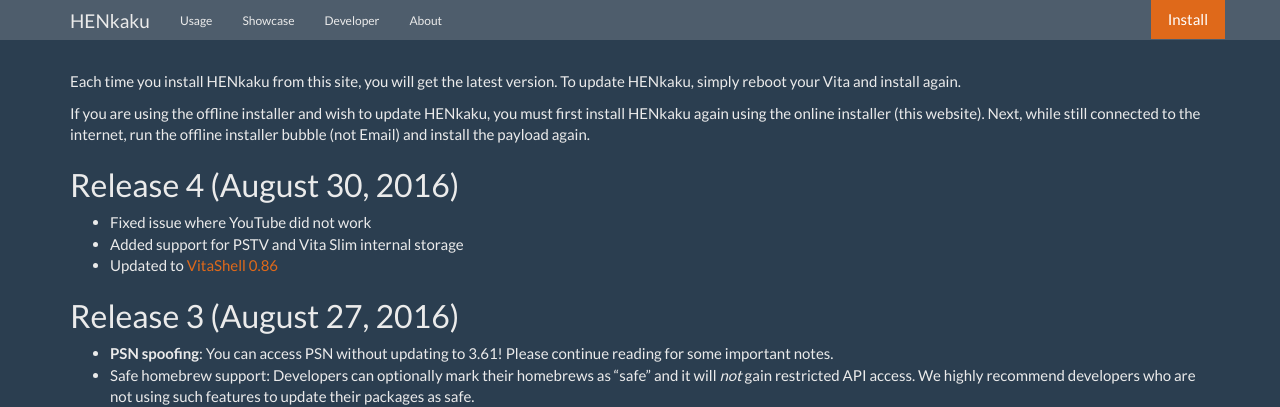
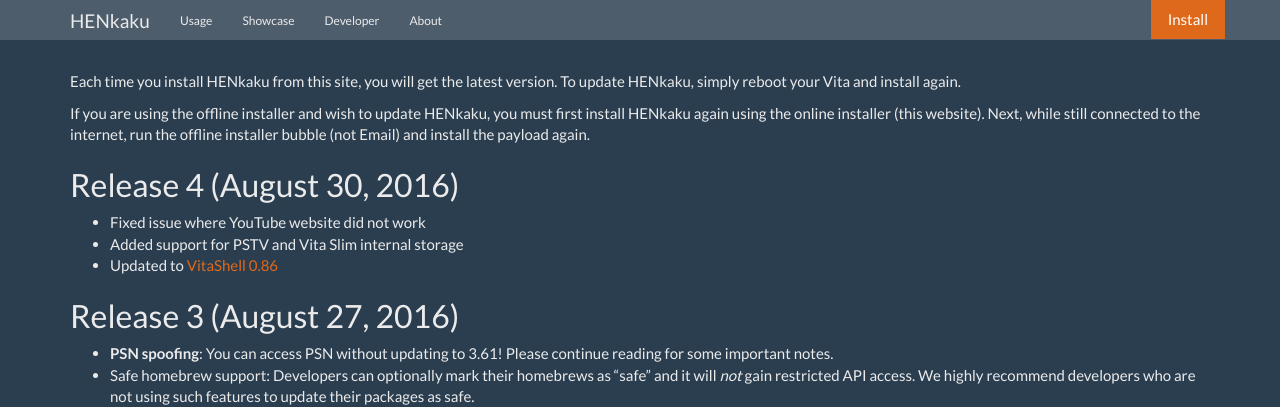
Before and after one commit to henkaku/henkaku.github.io, a Jekyll site: the page built from changes.md, in a window 1280 px wide and 1049 px high. Shown: the top 407 px of the window. Built offline with Jekyll 4.4.1, drawn with Linux system fonts in a browser that asks for light colours.

Commit message:
changes: youtube=>youtube website

```diff
--- a/changes.md
+++ b/changes.md
@@ -9,7 +9,7 @@
 
 Release 4 (August 30, 2016)
 -------------------------------------------------------------------------------
-* Fixed issue where YouTube did not work
+* Fixed issue where YouTube website did not work
 * Added support for PSTV and Vita Slim internal storage
 * Updated to [VitaShell 0.86](https://github.com/TheOfficialFloW/VitaShell/releases/tag/0.86)
 
```
